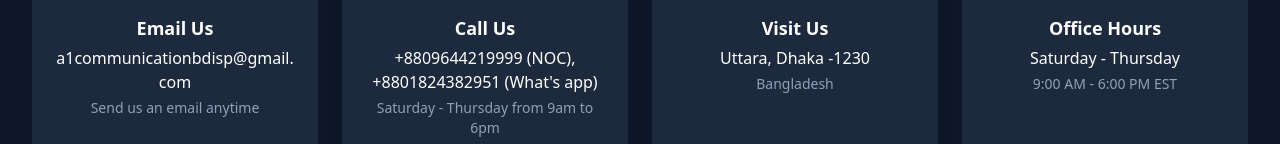
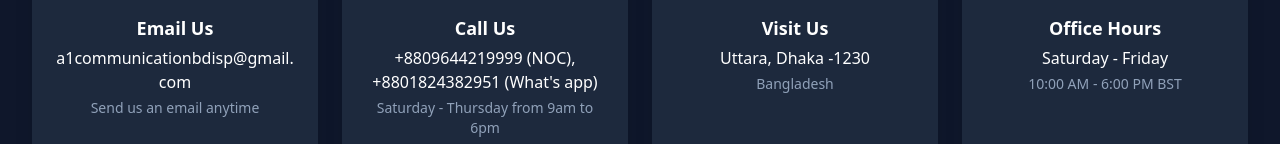
Before and after one commit to Kamiaaa/a1com, a Next.js app: page /contact in a window 1280 px wide. Shown: the part 546-690 px from the top of the page. Built offline with nearby package versions, Linux system fonts and the light colour scheme.

Commit message:
Contact page updated again

```diff
--- a/app/(main)/contact/page.tsx
+++ b/app/(main)/contact/page.tsx
@@ -71,8 +71,8 @@ const Contact = () => {
     {
       icon: FaClock,
       title: 'Office Hours',
-      details: 'Saturday - Thursday',
-      description: '9:00 AM - 6:00 PM EST',
+      details: 'Saturday - Friday',
+      description: '10:00 AM - 6:00 PM BST',
       color: 'from-red-600 to-red-800'
     }
   ];
```
